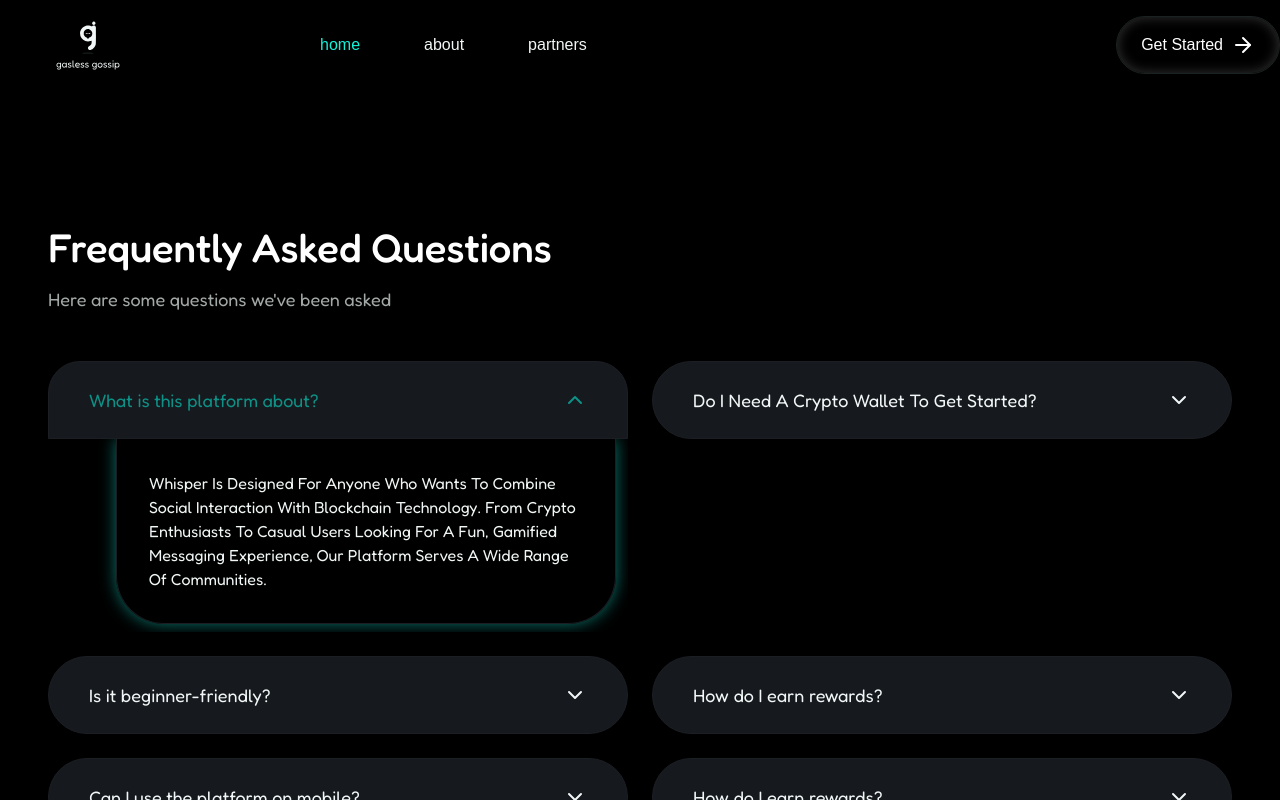
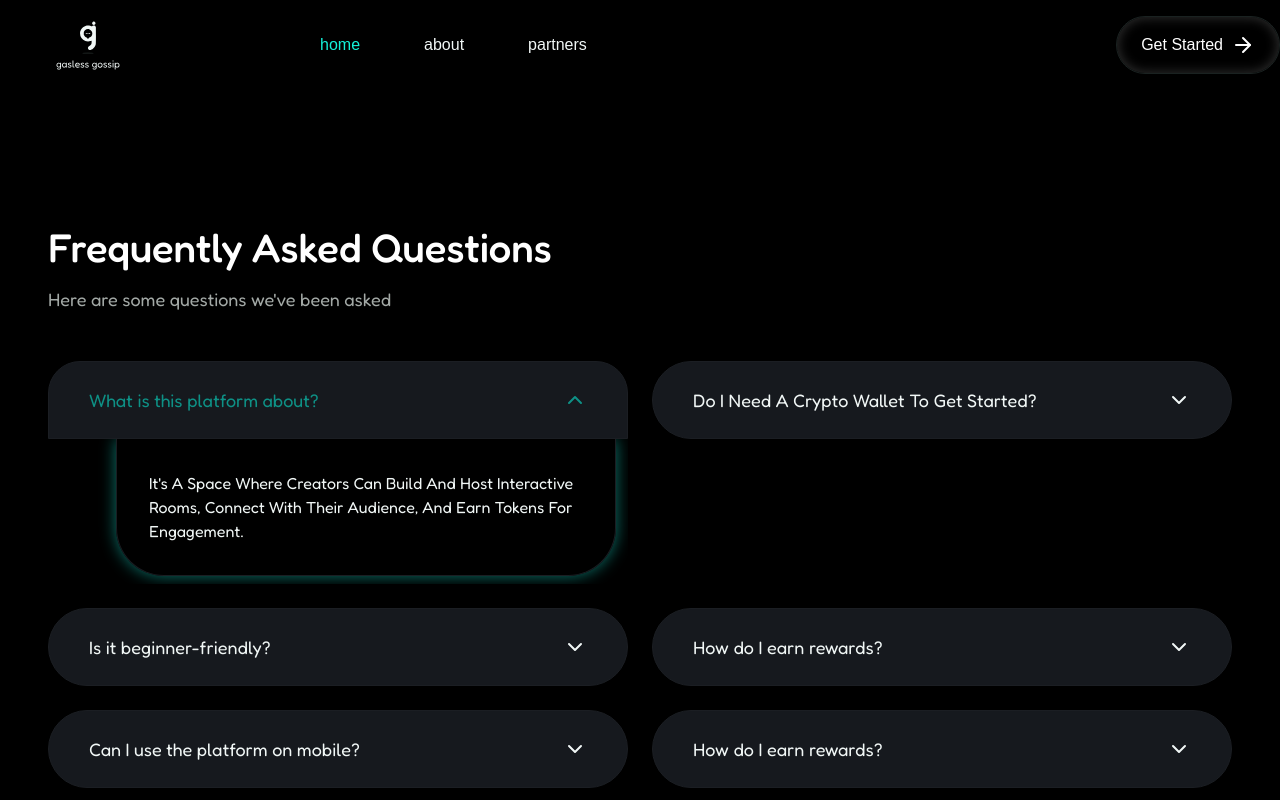
Before and after one commit to Rub-a-Dab-Dub/gasless_gossip, a Next.js app in the folder web/: page / in a window 1280 px wide. Both pictures are taken after a click on the button "What is this platform about?". Shown: the part 2186-2986 px from the top of the page. Built offline with nearby package versions, Linux system fonts and the light colour scheme.

Commit message:
change faq text

```diff
--- a/web/components/Landing.tsx
+++ b/web/components/Landing.tsx
@@ -655,11 +655,9 @@ export default function Landing() {
                           className="box-border mb-2 flex justify-center items-center p-8 gap-[10px] md:w-[500px] border border-t-0 border-[#1B1E23] shadow-[0_0_16px_rgba(14,145,134,0.8)] rounded-b-[48px] relative md:left-17"
                         >
                           <p className="w-[436px] font-fredoka font-normal text-[16px] leading-6 capitalize text-[#F1F7F6]">
-                            Whisper is designed for anyone who wants to combine
-                            social interaction with blockchain technology. From
-                            crypto enthusiasts to casual users looking for a
-                            fun, gamified messaging experience, our platform
-                            serves a wide range of communities.
+                            It&apos;s a space where creators can build and host
+                            interactive rooms, connect with their audience, and
+                            earn tokens for engagement.
                           </p>
                         </Disclosure.Panel>
                       </motion.div>
@@ -706,8 +704,8 @@ export default function Landing() {
                           className="box-border mb-2 flex justify-center items-center p-8 gap-[10px] md:w-[500px] border border-t-0 border-[#1B1E23] shadow-[0_0_16px_rgba(14,145,134,0.8)] rounded-b-[48px] relative md:left-17"
                         >
                           <p className="w-[436px] font-fredoka font-normal text-[16px] leading-6 capitalize text-[#F1F7F6]">
-                            Yes. You&apos;ll Need A Wallet To Receive Tokens And
-                            Manage Gated Room Access.
+                            Yes. You&apos;ll need a wallet to receive tokens and
+                            manage gated room access.
                           </p>
                         </Disclosure.Panel>
                       </motion.div>
@@ -754,11 +752,8 @@ export default function Landing() {
                           className="box-border mb-2 flex justify-center items-center p-8 gap-[10px] md:w-[500px] border border-t-0 border-[#1B1E23] shadow-[0_0_16px_rgba(14,145,134,0.8)] rounded-b-[48px] relative md:left-17"
                         >
                           <p className="w-[436px] font-fredoka font-normal text-[16px] leading-6 capitalize text-[#F1F7F6]">
-                            Yes! Whisper is built on blockchain technology,
-                            ensuring transparency and security. Your messages
-                            and transactions are encrypted, and we prioritize
-                            user privacy while maintaining the benefits of
-                            decentralization.
+                            Yes! You don&apos;t need deep blockchain knowledge —
+                            everything is designed to be simple and intuitive.
                           </p>
                         </Disclosure.Panel>
                       </motion.div>
```
